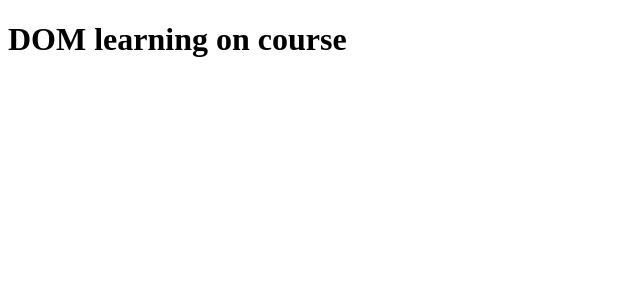
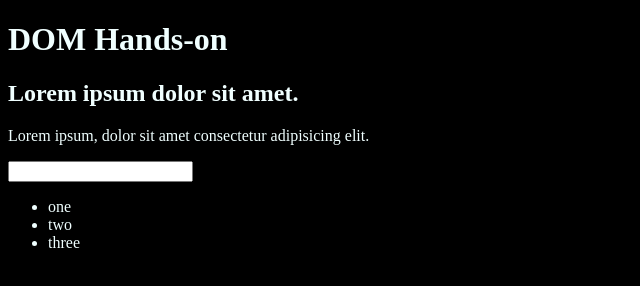
Before and after one commit to MP-30/JavaScript-Recision, a plain HTML site: page _dom/one.html in a window 1280 px wide. Shown: the whole page, without its empty margins (0-640 px from the left). Drawn offline with Linux system fonts and the light colour scheme.

Commit message:
basicOfDom

```diff
--- a/_dom/one.html
+++ b/_dom/one.html
@@ -4,10 +4,27 @@
   <meta charset="UTF-8">
 
   <title>DOM Learning</title>
+  <style>
+    .bg-black{
+      background-color: black;
+      color: azure;
+    }
+  </style>
 </head>
-<body>
-  <div class="bg-black">
-    <h1>DOM learning on course</h1>
+<body class="bg-black">
+  <div >
+    <h1 id="title" class="heading">DOM Hands-on
+      <span style="display: none"> test</span>
+    </h1>
+    <h2>Lorem ipsum dolor sit amet.</h2>
+    <p>Lorem ipsum, dolor sit amet consectetur adipisicing elit.</p>
+    <input type="password" name="">
+
+    <ul>
+      <li>one </li>
+      <li>two</li>
+      <li>three</li>
+    </ul>
   </div>
 </body>
 </html>
```
